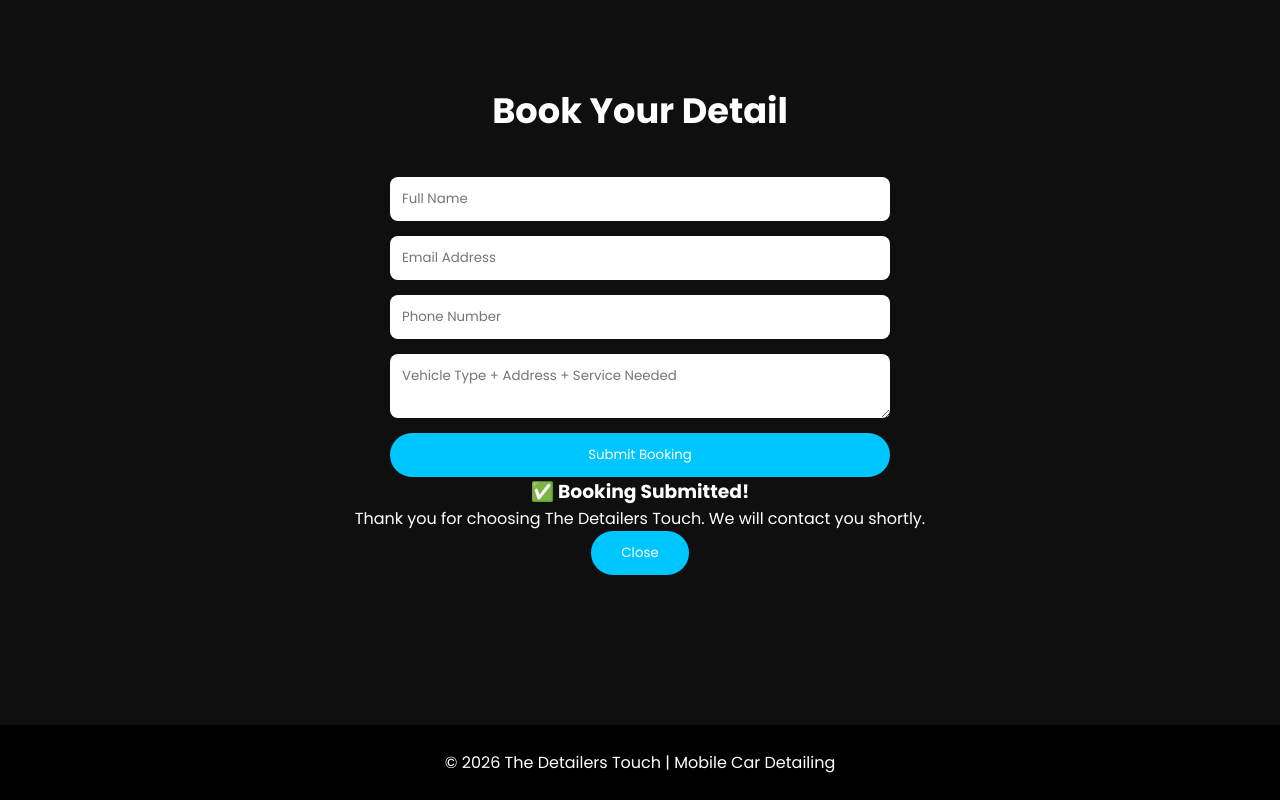
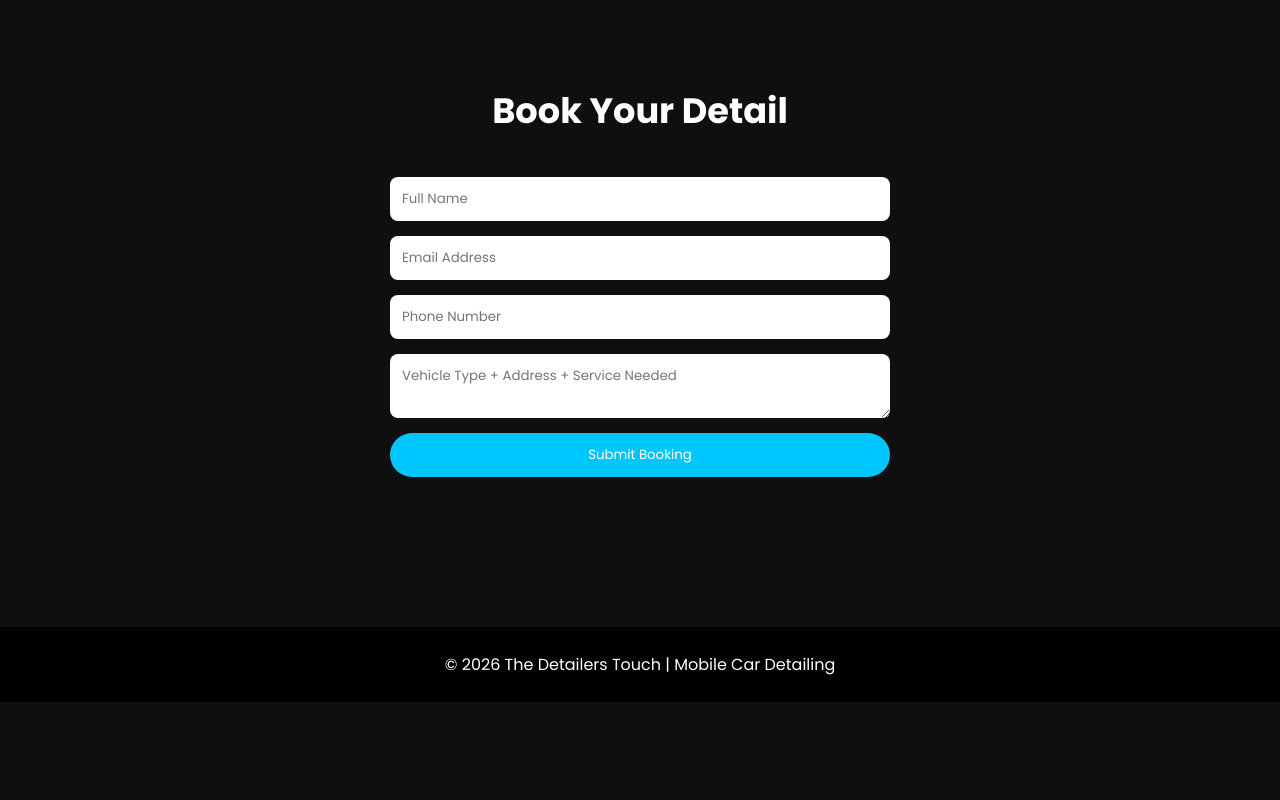
Before and after one commit to redninja1126/TheDetailer-sTouch, a plain HTML site: page index.html in a window 1280 px wide. Shown: the part 2901-3701 px from the top of the page. After the commit the page ends 3603 px from the top, so only its background shows below. Drawn offline with Linux system fonts and the light colour scheme.

Commit message:
Update index.html

```diff
--- a/index.html
+++ b/index.html
@@ -294,11 +294,13 @@ loading="lazy">
 <section id="contact">
 <h2>Book Your Detail</h2>
 
-<form id="bookingForm">
+<form action="https://formsubmit.co/thedetailerstouch@gmail.com" method="POST">
 
+<!-- Hidden Settings -->
 <input type="hidden" name="_subject" value="New Booking - The Detailers Touch">
 <input type="hidden" name="_captcha" value="false">
 <input type="hidden" name="_template" value="table">
+<input type="hidden" name="_next" value="https://YOUR-USERNAME.github.io/YOUR-REPO/thankyou.html">
 
 <input type="text" name="Full Name" placeholder="Full Name" required>
 <input type="email" name="Email" placeholder="Email Address" required>
@@ -309,15 +311,6 @@ loading="lazy">
 
 </form>
 
-<div id="popup" class="popup">
-<div class="popup-content">
-<h3>✅ Booking Submitted!</h3>
-<p>Thank you for choosing The Detailers Touch.
-We will contact you shortly.</p>
-<button onclick="closePopup()" class="btn">Close</button>
-</div>
-</div>
-
 </section>
 
 <footer>
```
